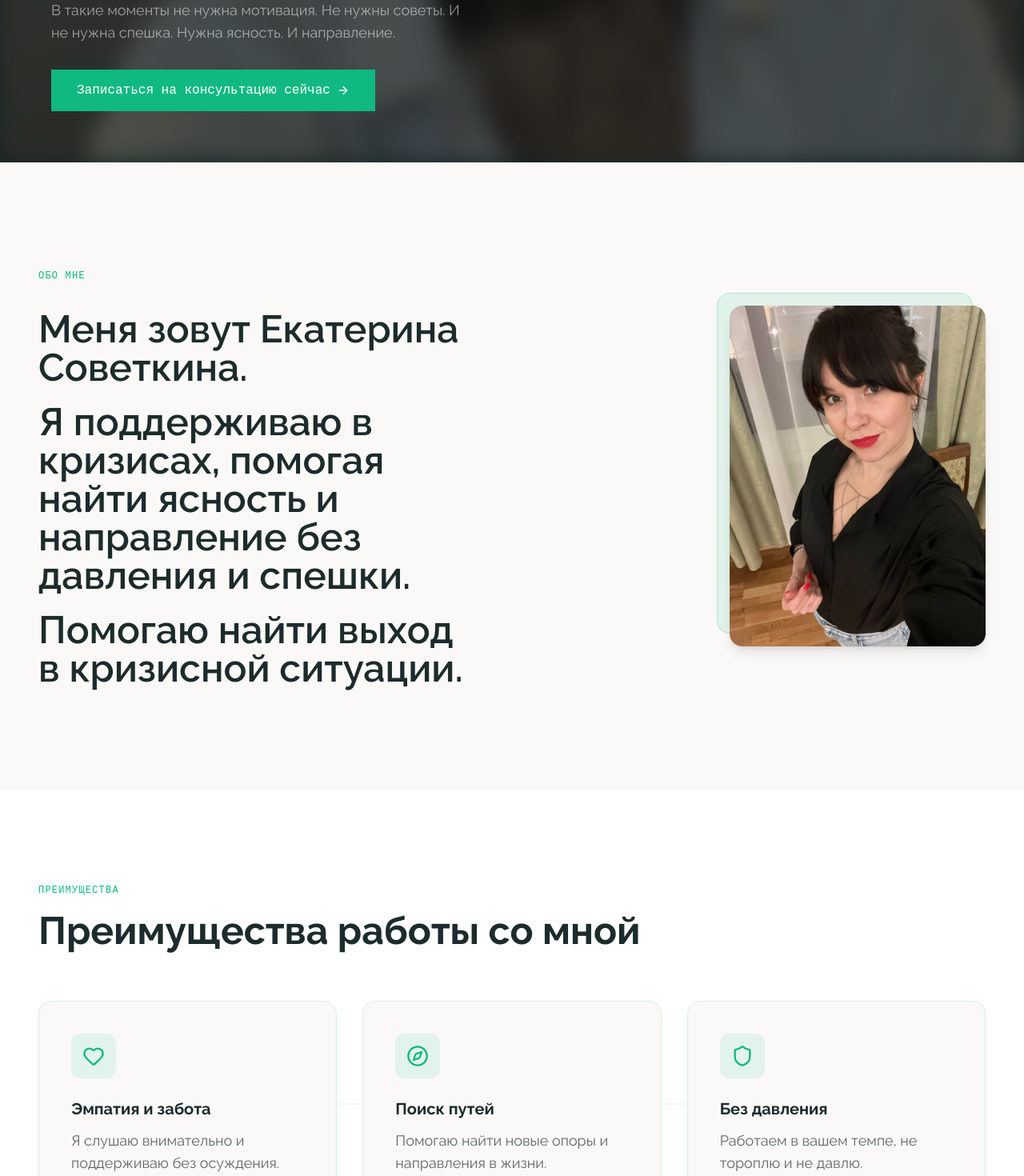
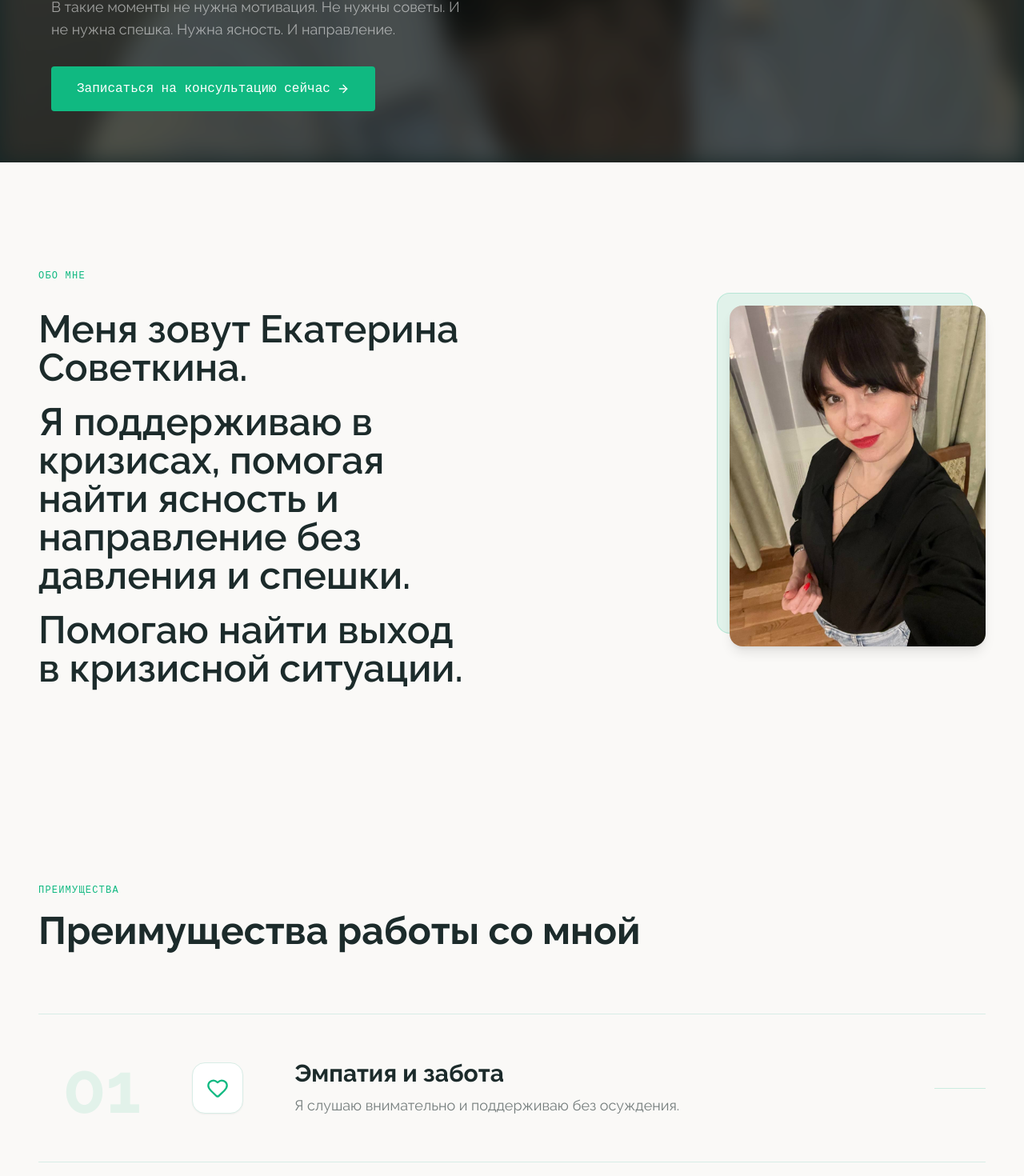
Before and after one commit to Deci1337/Katya-exit, a React (Vite) app: page / in a window 1280 px wide. Shown: the part 597-2067 px from the top of the page at 80% size. Built offline with nearby package versions, Linux system fonts and the light colour scheme; a web font is replaced by a local one.

Commit message:
Fixed mobile bags and realease v1.1

```diff
--- a/src/components/AnimatedButton.tsx
+++ b/src/components/AnimatedButton.tsx
@@ -1,4 +1,4 @@
-import { useState, type CSSProperties, type ReactNode } from 'react';
+import { type CSSProperties, type ReactNode } from 'react';
 import { cn } from '@/lib/utils';
 import { ArrowRight } from 'lucide-react';
 
@@ -23,76 +23,39 @@ export function AnimatedButton({
   className,
   style,
 }: AnimatedButtonProps) {
-  const [isHovered, setIsHovered] = useState(false);
-
   const baseStyles = cn(
-    'relative overflow-hidden font-geist-mono inline-flex items-center justify-center gap-2',
+    'relative font-geist-mono inline-flex items-center justify-center gap-2',
     'transition-all duration-300 ease-out-quad',
+    'hover:opacity-90 active:scale-[0.97]',
     {
-      'bg-psych-green text-white hover:bg-psych-green-dark': variant === 'primary',
-      'bg-white text-exvia-black border border-exvia-border hover:border-psych-green': variant === 'secondary',
-      'bg-transparent text-exvia-black border border-exvia-black hover:bg-exvia-black hover:text-white': variant === 'outline',
-      'bg-transparent text-white border border-white/60 hover:bg-white hover:text-exvia-black': variant === 'outline-white',
-      'px-4 py-2 text-xs': size === 'sm',
-      'px-6 py-3 text-sm': size === 'md',
-      'px-8 py-4 text-base': size === 'lg',
+      'bg-psych-green text-white hover:bg-psych-green-dark hover:opacity-100': variant === 'primary',
+      'bg-white text-exvia-black border border-exvia-border hover:border-psych-green hover:opacity-100': variant === 'secondary',
+      'bg-transparent text-exvia-black border border-exvia-black hover:bg-exvia-black hover:text-white hover:opacity-100': variant === 'outline',
+      'bg-transparent text-white border border-white/60 hover:bg-white hover:text-exvia-black hover:opacity-100': variant === 'outline-white',
+      'px-4 py-2 text-xs rounded': size === 'sm',
+      'px-6 py-3 text-sm rounded': size === 'md',
+      'px-8 py-4 text-base rounded': size === 'lg',
     },
     className
   );
 
   const content = (
     <>
-      <span className="relative overflow-hidden h-5 flex items-center">
-        <span
-          className={cn(
-            'block transition-transform duration-350 ease-out-quad',
-            isHovered ? '-translate-y-[150%]' : 'translate-y-0'
-          )}
-        >
-          {children}
-        </span>
-        <span
-          className={cn(
-            'absolute inset-0 flex items-center transition-transform duration-350 ease-out-quad',
-            isHovered ? 'translate-y-0' : 'translate-y-[150%]'
-          )}
-        >
-          {children}
-        </span>
-      </span>
-      {showIcon && (
-        <ArrowRight
-          className={cn(
-            'w-4 h-4 transition-transform duration-300 ease-out-quad',
-            isHovered ? 'translate-x-1' : 'translate-x-0'
-          )}
-        />
-      )}
+      <span>{children}</span>
+      {showIcon && <ArrowRight className="w-4 h-4 flex-shrink-0" />}
     </>
   );
 
   if (href) {
     return (
-      <a
-        href={href}
-        className={baseStyles}
-        style={style}
-        onMouseEnter={() => setIsHovered(true)}
-        onMouseLeave={() => setIsHovered(false)}
-      >
+      <a href={href} className={baseStyles} style={style} target={href.startsWith('http') ? '_blank' : undefined} rel={href.startsWith('http') ? 'noopener noreferrer' : undefined}>
         {content}
       </a>
     );
   }
 
   return (
-    <button
-      onClick={onClick}
-      className={baseStyles}
-      style={style}
-      onMouseEnter={() => setIsHovered(true)}
-      onMouseLeave={() => setIsHovered(false)}
-    >
+    <button onClick={onClick} className={baseStyles} style={style}>
       {content}
     </button>
   );
--- a/src/components/Navigation.tsx
+++ b/src/components/Navigation.tsx
@@ -137,24 +137,6 @@ export function Navigation() {
         </div>
       </div>
 
-      {/* Mobile sticky bottom CTA — visible on small screens when scrolled */}
-      <div
-        className={cn(
-          'fixed bottom-0 left-0 right-0 z-40 md:hidden transition-all duration-500 ease-out-quart',
-          isScrolled && !isMenuOpen ? 'translate-y-0 opacity-100' : 'translate-y-full opacity-0 pointer-events-none'
-        )}
-      >
-        <div className="bg-white/95 backdrop-blur-md border-t border-exvia-border px-5 py-3 safe-area-bottom">
-          <a
-            href={navigationConfig.contactHref || '#contact'}
-            target="_blank"
-            rel="noopener noreferrer"
-            className="block w-full py-4 text-center bg-psych-green text-white font-raleway font-bold text-base rounded-xl active:scale-[0.98] transition-transform"
-          >
-            Записаться на консультацию
-          </a>
-        </div>
-      </div>
     </>
   );
 }
--- a/src/config.ts
+++ b/src/config.ts
@@ -134,8 +134,8 @@ export const testimonialsConfig: TestimonialsConfig = {
       rating: 5,
     },
     {
-      quote: "Был приятно удивлён: мне специалист просто и доступно объяснил, что надо делать и как, а главное, не общими фразами, а прям план. Короче, я в восторге — вот!",
-      author: "Михаил К.",
+      quote: "После первой встречи стало легче дышать. Я наконец поняла, откуда берётся это ощущение тупика — и главное, что с этим делать. Очень благодарна за честность и тепло.",
+      author: "София В.",
       role: "Клиент",
       company: "",
       image: "",
--- a/src/sections/Benefits.tsx
+++ b/src/sections/Benefits.tsx
@@ -13,16 +13,19 @@ const iconAnimationMap: Record<string, string> = {
   Shield: 'animate-shield-sway',
 };
 
+const indexes = ['01', '02', '03'];
+
 export function Benefits() {
   if (!benefitsConfig.heading && benefitsConfig.items.length === 0) return null;
 
   const { ref: headerRef, isVisible: headerVisible } = useScrollAnimation({ threshold: 0.3 });
-  const { containerRef, visibleItems } = useStaggerAnimation(benefitsConfig.items.length, 120);
+  const { containerRef, visibleItems } = useStaggerAnimation(benefitsConfig.items.length, 150);
 
   return (
-    <section className="w-full py-16 sm:py-20 lg:py-28 bg-white">
+    <section className="w-full py-16 sm:py-20 lg:py-28 bg-psych-cream overflow-hidden">
       <div className="container-large px-5 sm:px-6 lg:px-12">
-        <div ref={headerRef} className="max-w-3xl mb-10 sm:mb-16">
+        {/* Header */}
+        <div ref={headerRef} className="mb-12 sm:mb-20">
           {benefitsConfig.label && (
             <div className={cn('transition-all duration-800 ease-out-quart', headerVisible ? 'opacity-100 translate-y-0' : 'opacity-0 translate-y-4')}>
               <span className="text-xs font-geist-mono uppercase tracking-widest text-psych-green">{benefitsConfig.label}</span>
@@ -35,29 +38,49 @@ export function Benefits() {
           )}
         </div>
 
-        <div ref={containerRef} className="relative grid sm:grid-cols-3 gap-4 sm:gap-8">
-          {/* Connecting line (desktop only) */}
-          <div className="hidden sm:block absolute top-1/2 h-px bg-gradient-to-r from-transparent via-psych-green/30 to-transparent -translate-y-1/2" style={{ left: '16.666%', right: '16.666%' }} />
+        {/* Items — full-width rows */}
+        <div ref={containerRef} className="space-y-0">
           {benefitsConfig.items.map((item, index) => {
             const Icon = getIcon(item.iconName);
             const animClass = iconAnimationMap[item.iconName] ?? '';
+            const isEven = index % 2 === 0;
+
             return (
               <div
                 key={index}
                 className={cn(
-                  'group relative p-6 sm:p-8 lg:p-10 rounded-2xl border border-exvia-border bg-psych-cream hover:border-psych-green/40 hover:shadow-lg transition-all duration-500 ease-out-quart',
-                  visibleItems[index] ? 'opacity-100 translate-y-0 scale-100' : 'opacity-0 translate-y-12 scale-95'
+                  'group border-t border-exvia-border last:border-b py-8 sm:py-10 lg:py-12',
+                  'flex items-center gap-6 sm:gap-10 lg:gap-16',
+                  'transition-all duration-700 ease-out-quart',
+                  visibleItems[index] ? 'opacity-100 translate-x-0' : isEven ? 'opacity-0 -translate-x-10' : 'opacity-0 translate-x-10'
                 )}
-                style={{ transitionDelay: `${index * 120}ms` }}
+                style={{ transitionDelay: `${index * 150}ms` }}
               >
-                <div className="w-12 h-12 sm:w-14 sm:h-14 flex items-center justify-center rounded-xl bg-psych-green/10 mb-4 sm:mb-6 group-hover:scale-110 transition-transform duration-300">
+                {/* Index number */}
+                <span className="hidden sm:block text-[4rem] lg:text-[5.5rem] font-raleway font-bold leading-none text-psych-green/10 group-hover:text-psych-green/20 transition-colors duration-500 select-none flex-shrink-0 w-24 lg:w-32 text-right">
+                  {indexes[index]}
+                </span>
+
+                {/* Icon */}
+                <div className="flex-shrink-0 w-14 h-14 sm:w-16 sm:h-16 flex items-center justify-center rounded-2xl bg-white border border-exvia-border group-hover:border-psych-green/40 group-hover:bg-psych-green/5 transition-all duration-400 shadow-xs">
                   <Icon
                     className={cn('w-6 h-6 sm:w-7 sm:h-7 text-psych-green', visibleItems[index] && animClass)}
-                    style={visibleItems[index] ? { animationDelay: `${index * 150}ms` } : undefined}
+                    style={visibleItems[index] ? { animationDelay: `${index * 150 + 200}ms` } : undefined}
                   />
                 </div>
-                <h3 className="font-raleway text-lg sm:text-xl font-bold text-exvia-black mb-2 sm:mb-3">{item.title}</h3>
-                <p className="text-base sm:text-lg font-raleway text-exvia-black/70 leading-relaxed">{item.description}</p>
+
+                {/* Text */}
+                <div className="flex-1 min-w-0">
+                  <h3 className="font-raleway text-xl sm:text-2xl lg:text-3xl font-bold text-exvia-black mb-1 sm:mb-2 group-hover:text-psych-green transition-colors duration-300">
+                    {item.title}
+                  </h3>
+                  <p className="text-base sm:text-lg font-raleway text-exvia-black/60 leading-relaxed max-w-xl">
+                    {item.description}
+                  </p>
+                </div>
+
+                {/* Right accent line — desktop */}
+                <div className="hidden lg:block w-16 h-px bg-psych-green/20 group-hover:bg-psych-green/60 group-hover:w-24 transition-all duration-500 flex-shrink-0" />
               </div>
             );
           })}
```
Also changed, not shown: src/sections/Services.tsx (+14 -4 lines).
